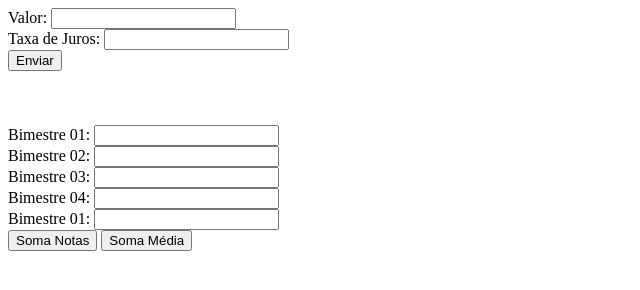
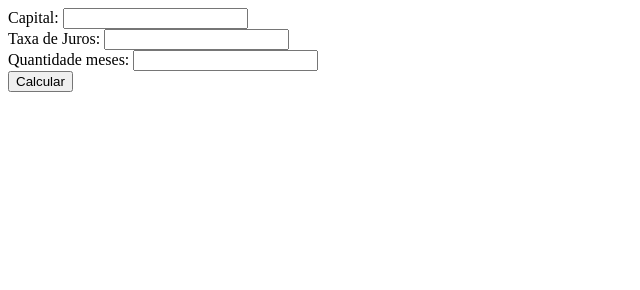
Before and after one commit to aluno88293/primeiroi_3t, a plain HTML site: page index.html in a window 1280 px wide. Shown: the whole page, without its empty margins (0-640 px from the left). Drawn offline with Linux system fonts and the light colour scheme.

Commit message:
Update index.html

```diff
--- a/index.html
+++ b/index.html
@@ -10,23 +10,12 @@
 </head>
 <body>
 
-Valor: <input id="valor" type="text"> <br>
+Capital: <input id="valor" type="text"> <br>
 Taxa de Juros: <input id="juros" type="text"> <br>
-<button onclick="total()">Enviar</button>
 
-<br><br><br><br>
-<span id="resultado"></span>
-Bimestre 01: <input id="b1" type="text"> <br>
-Bimestre 02: <input id="b2" type="text"> <br>
-Bimestre 03: <input id="b3" type="text"> <br>
-Bimestre 04: <input id="b4" type="text"> <br>
-Bimestre 01: <input id="b1" type="text"> <br>
-<button onclick="soma()">Soma Notas</button>
-<button onclick="media()">Soma Média</button>
+Quantidade meses: <input id="meses" type="text"> <br>
 
-
-
-
+<button onclick="total()">Calcular</button>
 
 </body>
 </html>
```
